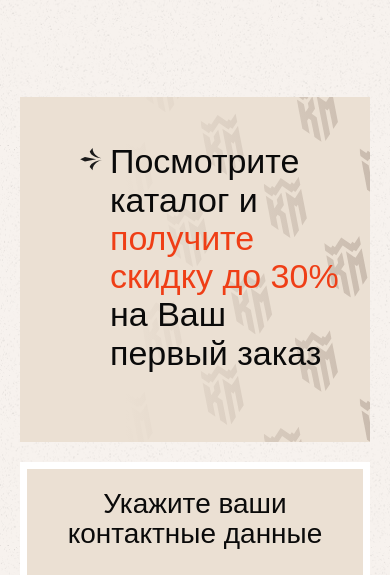
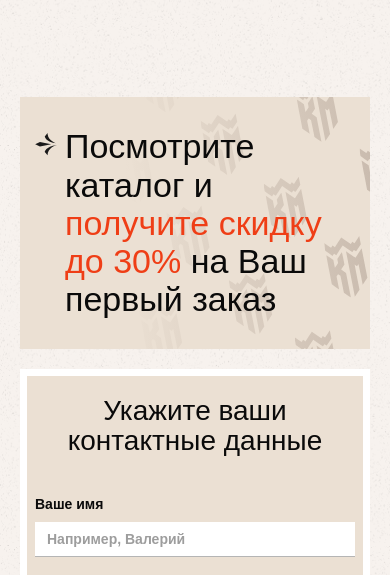
Before and after one commit to Dispersioned/web-kovmangal, a website: page app/index.html in a window 390 px wide. Shown: the part 8248-8823 px from the top of the page. Drawn offline with nearby package versions, Linux system fonts and the light colour scheme; files that its build step writes are made by us from their sources; a web font is replaced by a local one.

Commit message:
fix: contact-us section heading paddings

```diff
--- a/app/scss/contact-us.scss
+++ b/app/scss/contact-us.scss
@@ -25,12 +25,15 @@
 	&__content {
 		position: relative;
 		margin-left: 55px;
-		padding: 45px 25px 45px 90px;
+		padding: 45px 25px 45px 25px;
 		background: $bg-svg-icon;
 
 		@media (max-width: 991px) {
-			padding: 45px 25px 70px 90px;
+			padding: 45px 15px 70px 15px;
 			margin-left: 0;
+		}
+		@media (max-width: 575px) {
+			padding: 30px 5px;
 		}
 
 		&::before {
@@ -50,10 +53,14 @@
 		max-width: 50%;
 		margin-top: 0 !important;
 		padding-right: 15px;
+		margin-left: 55px;
 
 		@media (max-width: 991px) {
 			max-width: 100%;
 			padding-right: 0;
+		}
+		@media (max-width: 767px) {
+			margin-left: 40px;
 		}
 	}
 
```
